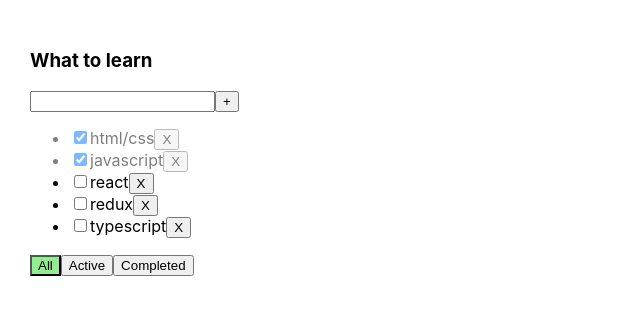
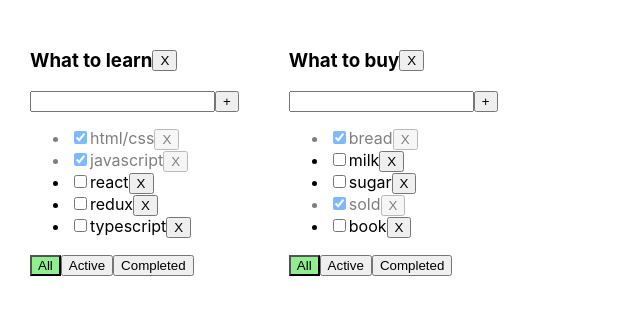
Before and after one commit to aidar2218/todolist-ts, a React (Create React App) app: page / in a window 1280 px wide. Shown: the top 314 px of the page, without its empty margins (0-640 px from the left). Built offline with nearby package versions, Linux system fonts and the light colour scheme.

Commit message:
Commit 1.5.1. Associative array. Refactoring of code for CRUD operations with more difficult data structure

```diff
--- a/src/App.css
+++ b/src/App.css
@@ -22,3 +22,8 @@
 .is-done {
     opacity: 0.5;
 }
+
+.todolist-title-container {
+    display: flex;
+    align-items: center;
+}
--- a/src/App.tsx
+++ b/src/App.tsx
@@ -9,59 +9,123 @@ export type TaskType = {
     isDone: boolean
 }
 
+export type TasksStateType = {
+    [key: string]: TaskType[]
+}
+
 export type FilterValuesType = "all" | "active" | "completed"
+
+type TodoListType = {
+    id: string
+    title: string
+    filter: FilterValuesType
+}
 
 const App = () => {
 
-    const [tasks, setTasks] = useState<TaskType[]>([
+    let todolistID1 = v1();
+    let todolistID2 = v1();
+
+    const [todolist, setTodolist] = useState<TodoListType[]>([
+        {
+            id: todolistID1,
+            title: "What to learn",
+            filter: "all",
+        },
+        {
+            id: todolistID2,
+            title: "What to buy",
+            filter: "all"
+        }
+    ]);
+
+    const [tasks, setTasks] = useState<TasksStateType>({
+        [todolistID1]: [
             {id: v1(), title: "html/css", isDone: true},
             {id: v1(), title: "javascript", isDone: true},
             {id: v1(), title: "react", isDone: false},
             {id: v1(), title: "redux", isDone: false},
             {id: v1(), title: "typescript", isDone: false},
-    ]);
+        ],
+        [todolistID2]: [
+            {id: v1(), title: "bread", isDone: true},
+            {id: v1(), title: "milk", isDone: false},
+            {id: v1(), title: "sugar", isDone: false},
+            {id: v1(), title: "sold", isDone: true},
+            {id: v1(), title: "book", isDone: false},
+        ],
+    });
 
-    const [filter, setFilter] = useState<FilterValuesType>("all");
 
-    const removeTask = (taskId: string) => {
-        setTasks(tasks.filter(task => task.id !== taskId));
+
+    const removeTask = (taskId: string, todolistID: string) => {
+        setTasks({
+            ...tasks,
+            [todolistID]: tasks[todolistID].filter(t => t.id !== taskId),
+        });
     };
 
-    const addTask = (taskTitle: string) => {
-        setTasks([{id: v1(), title: taskTitle, isDone: false}, ...tasks]);
+    const addTask = (taskTitle: string, todolistID: string) => {
+        const newTask = {
+            id: v1(),
+            title: taskTitle,
+            isDone: false,
+        }
+        setTasks({...tasks, [todolistID]: [newTask, ...tasks[todolistID]]});
     };
 
-    const changeFilter = (value: FilterValuesType) => {
-        setFilter(value);
+    const changeFilter = (filterValue: FilterValuesType, todolistID: string) => {
+        const newTodolists = todolist.map(tl => {
+            return tl.id === todolistID ? {...tl, filter: filterValue} : tl;
+        });
+        setTodolist(newTodolists);
     };
 
-    const changeTaskStatus = (taskId: string, taskStatus: boolean) => {
-        const newState = tasks.map(t => (t.id === taskId ? {...t, isDone: taskStatus } : t));
-        setTasks(newState);
+    const changeTaskStatus = (taskId: string, taskStatus: boolean, todolistID: string) => {
+        setTasks({
+            ...tasks,
+            [todolistID]: tasks[todolistID].map(t => (t.id === taskId
+                ? {...t, isDone: taskStatus}
+                : t)),
+        })
     }
 
-    let tasksForTodoList = tasks;
-
-    if (filter === "active") {
-        tasksForTodoList = tasks.filter(task => !task.isDone);
+    const removeTodolist = (todolistID: string) => {
+        setTodolist(todolist.filter(tl => tl.id !== todolistID));
+        delete tasks[todolistID];
+        setTasks({...tasks});
     }
-
-    if (filter === "completed") {
-        tasksForTodoList = tasks.filter(task => task.isDone);
-    }
-
 
 
     return (
         <div className="App">
-            <TodoList title={"What to learn"}
+            {todolist.map(tl => {
+                const allTodolistTasks = tasks[tl.id]
+                let tasksForTodoList = allTodolistTasks;
+
+                if (tl.filter === "active") {
+                    tasksForTodoList = allTodolistTasks.filter(task => !task.isDone);
+                }
+
+                if (tl.filter === "completed") {
+                    tasksForTodoList = allTodolistTasks.filter(task => task.isDone);
+                }
+
+                return (
+                    <TodoList title={tl.title}
+                              key={tl.id}
+                              todolistID={tl.id}
                               tasks={tasksForTodoList}
                               removeTask={removeTask}
                               changeFilter={changeFilter}
                               addTask={addTask}
                               changeTaskStatus={changeTaskStatus}
-                      filter={filter}
+                              filter={tl.filter}
+                              removeTodolist={removeTodolist}
                     />
+                )
+            })}
+
 
         </div>
     );
--- a/src/TodoList/TodoList.tsx
+++ b/src/TodoList/TodoList.tsx
@@ -4,18 +4,20 @@ import {Button} from "../Button/Button";
 
 export type TodoListPropsType = {
     title: string
+    todolistID: string
     tasks: TaskType[]
-    removeTask: (taskId: string) => void
-    changeFilter: (filterValue: FilterValuesType) => void
-    addTask: (taskTitle: string) => void
-    changeTaskStatus: (taskId: string, taskStatus: boolean) => void
+    removeTask: (taskId: string, todolistID: string) => void
+    changeFilter: (filterValue: FilterValuesType, todolistID: string) => void
+    addTask: (taskTitle: string, todolistID: string) => void
+    changeTaskStatus: (taskId: string, taskStatus: boolean, todolistID: string) => void
     filter: FilterValuesType
+    removeTodolist: (todolistID: string) => void
 }
 
 export const TodoList = ({
-                             title, tasks, removeTask,
+                             title, todolistID, tasks, removeTask,
                              changeFilter, addTask,
-                             changeTaskStatus, filter
+                             changeTaskStatus, filter, removeTodolist
                          }: TodoListPropsType) => {
 
     const [taskTitle, setTaskTitle] = useState<string>("");
@@ -27,7 +29,7 @@ export const TodoList = ({
 
     const addTaskHandler = () => {
         if (taskTitle.trim() !== "") {
-            addTask(taskTitle.trim());
+            addTask(taskTitle.trim(), todolistID);
             setTaskTitle("");
         } else {
             setError("Title is required");
@@ -42,21 +44,28 @@ export const TodoList = ({
     }
 
     const changeFilterTasksHandler = (filterValue: FilterValuesType) => {
-        changeFilter(filterValue);
+        changeFilter(filterValue, todolistID);
     }
 
     const removeTaskHandler = (taskId: string) => {
-        removeTask(taskId);
+        removeTask(taskId, todolistID);
     }
 
     const changeTaskStatusHandler = (taskId: string, status: boolean) => {
-        changeTaskStatus(taskId, status);
+        changeTaskStatus(taskId, status, todolistID);
+    }
+
+    const removeTodolistHandler = () => {
+        removeTodolist(todolistID);
     }
 
 
     return (
         <div>
-            <h3>{title}</h3>
+            <div className={"todolist-title-container"}>
+                <h3>{title}</h3>
+                <Button title={"X"} onClick={removeTodolistHandler}/>
+            </div>
             <div>
                 <input value={taskTitle}
                        className={error ? "error" : ""}
```
Lines whose indentation alone changed are shown as unchanged.
